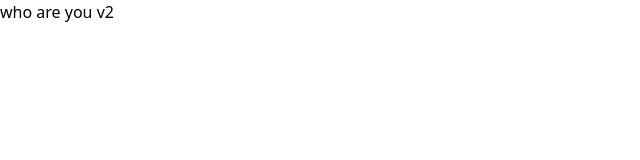
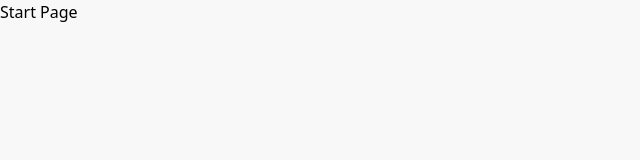
Before and after one commit to themoment-team/who-are-you-client-v2, a React (Vite) app: page / in a window 1280 px wide. Shown: the top 160 px of the page, without its empty margins (0-640 px from the left). Built offline with nearby package versions, Linux system fonts and the light colour scheme.

Commit message:
feat: 스텝에 따른 페이지 렌더링 구현

```diff
--- a/src/App.tsx
+++ b/src/App.tsx
@@ -1,5 +1,26 @@
+import { useState } from 'react';
+
+import {
+  AiConversionPage,
+  CameraPage,
+  InfoInputPage,
+  StartPage,
+  ThemeSelectPage,
+} from './pageContainer';
+import { STEP, type Step } from './types';
+
 const App = () => {
-  return <>who are you v2</>;
+  const [step, setStep] = useState<Step>(STEP.START);
+
+  return (
+    <div className="h-screen bg-[#f8f8f8]">
+      {step === STEP.START && <StartPage />}
+      {step === STEP.CAMERA && <CameraPage />}
+      {step === STEP.AI_CONVERSION && <AiConversionPage />}
+      {step === STEP.INFO_INPUT && <InfoInputPage />}
+      {step === STEP.THEME_SELECT && <ThemeSelectPage />}
+    </div>
+  );
 };
 
 export default App;
```
